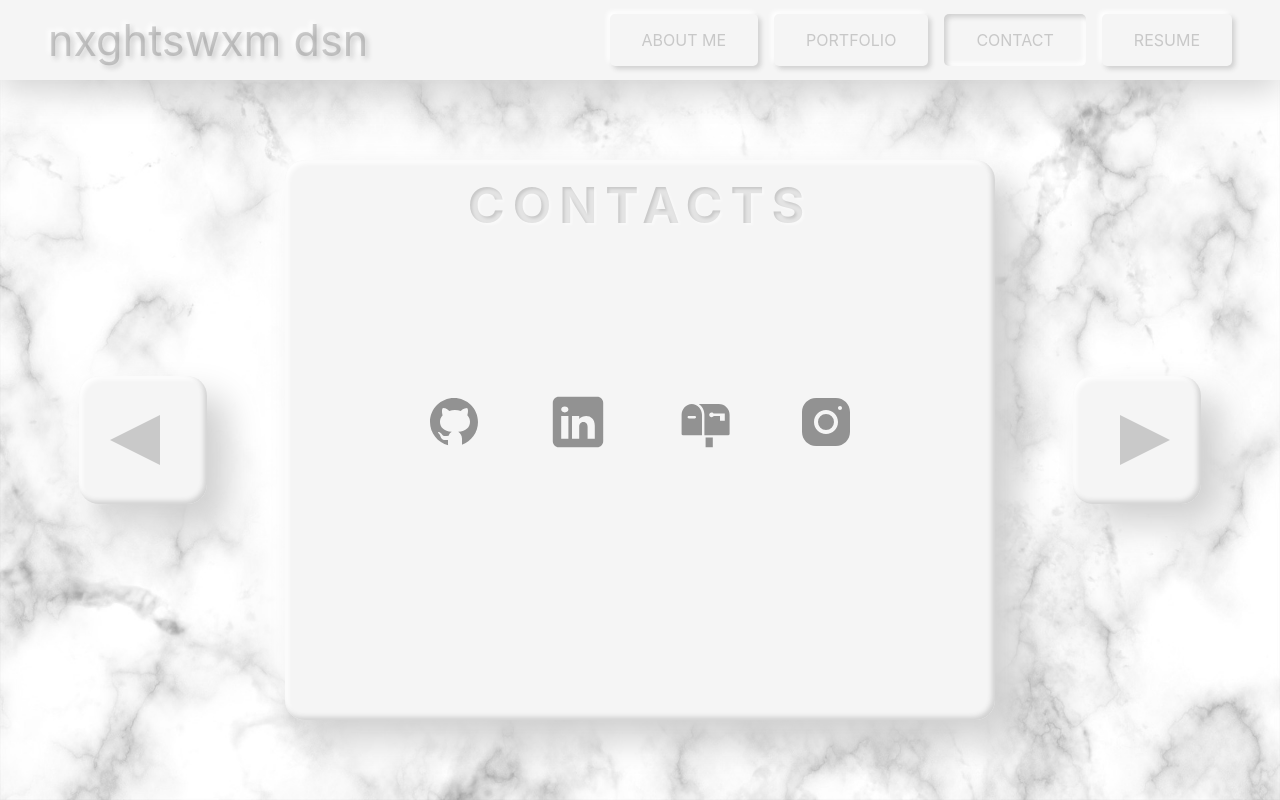
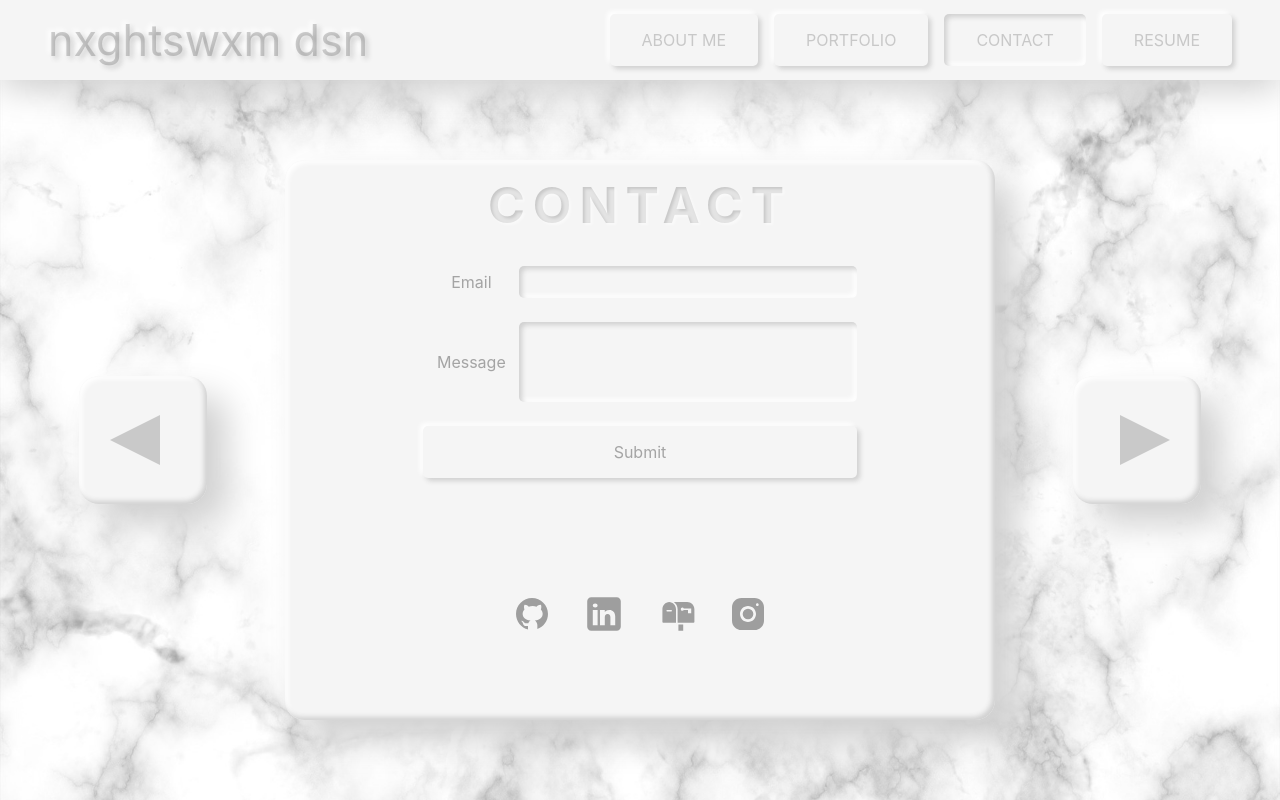
Before and after one commit to stevedusome/react-portfolio, a React (Create React App) app: page / in a window 1280 px wide. Both pictures are taken after a click on the element "CONTACT". Built offline with nearby package versions, Linux system fonts and the light colour scheme.

Commit message:
finished contact section

```diff
--- a/src/App.css
+++ b/src/App.css
@@ -83,6 +83,10 @@ button,
 textarea,
 select {
   font: inherit;
+}
+
+input, textarea {
+  color: #3e3e3e70;
 }
 
 body {
@@ -333,16 +337,92 @@ inset -3px -3px 5px #ffffff;
 .contact-div {
   margin: 0 auto;
   width: 100%;
-  height: 43vh;
   display: flex;
   align-items: center;
   justify-content: center;
 }
 
 .contact-icon-img {
-  width: 60px;
-  height: 60px;
-  opacity: 40%;
+  width: 40px;
+  height: 40px;
+  opacity: 35%;
+}
+
+.download-icon-img {
+  width: 120px;
+  height: 120px;
+  opacity: 35%;
+  margin-top: 60%;
+}
+
+
+.contact-form {
+  min-width: 70%;
+  min-height: 35vh;
+  display: flex;
+  flex-direction: column;
+  gap: 1.5em;
+  padding: 0em 2em;
+  font-size: 1em;
+  color: #3e3e3e70;
+}
+
+.email-label, .input-label {
+min-width: 6em;
+width: 20%;
+}
+
+.submit-btn {
+  padding: 1em;
+  border-radius: 5px;
+  background-color: #f5f5f5;
+  border: none;
+  box-shadow: 3px 3px 5px #d0d0d0,
+  -3px -3px 5px #ffffff;
+  color: #3e3e3e70;
+}
+
+.email-input, .message-input {
+  flex-grow: 1;
+  outline:none;
+  border: none;
+  box-shadow: inset 3px 3px 5px #d0d0d0,
+    inset -3px -3px 5px #ffffff;
+  border-radius: 5px;
+  background-color: #f5f5f5;
+
+}
+.email-input:focus, .email-input:hover, .message-input:focus, .message-input:hover {
+  outline:none;
+  border: none;
+}
+
+.email-input {
+  height: 2em;
+}
+
+.message-input {
+  min-height: 5em;
+  max-height: 6em;
+  padding: 0.3em;
+  resize: none;
+}
+
+.input-group {
+  display: flex;
+  flex-direction: row;
+  align-items: center;
+}
+
+.contact-parent {
+  width: 100%;
+  min-height: 50vh;
+  display:flex;
+  flex-direction: column;
+  justify-content: space-between;
+  align-items: center;
+  padding-top: 1em;
+
 }
 
 .download-icon-img {
@@ -352,7 +432,7 @@ inset -3px -3px 5px #ffffff;
 }
 
 .contact-icon {
-  padding: 2em;
+  padding: 1em;
 }
 
 @media screen and (max-width: 1050px) {
@@ -436,6 +516,14 @@ inset -3px -3px 5px #ffffff;
   font-size: 12px;
 }
 
+.input-group {
+  display: flex;
+  flex-direction: column;
+  align-items: center;
+}
+
+
+
 h3 {
   font-size: 30px;
 }
@@ -459,6 +547,7 @@ h3 {
   min-height: fit-content;
   border: none;
   gap: 1em;
+  padding: 0em 0em;
 }
 
 .iconwing p {
@@ -469,6 +558,10 @@ h3 {
   padding: 0.5em;
 }
 
+.bottombar {
+  margin: 0.5em auto 1.5em;
+}
+
 p {
   font-size: 12px;
 }
--- a/src/App.js
+++ b/src/App.js
@@ -9,7 +9,7 @@ import Background from './assets/marble.jpg';
 
 var sectionStyle = {
   backgroundImage: `url(${Background})`,
-  backgroundPosition: 'bottom',
+  backgroundPosition: 'center',
   backgroundSize: 'cover',
   backgroundRepeat: 'repeat'
 };
--- a/src/components/ContactPage.js
+++ b/src/components/ContactPage.js
@@ -6,7 +6,29 @@ import contacticon4 from '../assets/icons-instagram.svg'
 
 export default function ContactPage(){
     return (<div>
-        <h3>Contacts</h3>
+        <h3>Contact</h3>
+
+        <div className="contact-parent">
+
+        <form className="contact-form">
+            <div className="input-group">
+            <label className = "email-label"><p>Email</p></label>
+            <input className="email-input" type="text">
+            </input></div>
+
+            <div className="input-group">
+            <label className = "input-label"><p>Message</p></label>
+            <textarea className="message-input" type="text">
+
+            </textarea></div>
+
+            <input type="submit" className="submit-btn" value="Submit">
+            </input>
+
+        </form>
+
+
+
         <div className="contact-div">
 
         <div className="contact-icon">
@@ -33,7 +55,7 @@ export default function ContactPage(){
             </a>
         </div>
 
-        </div>
+        </div></div>
     </div>)
 
 
--- a/src/components/ResumePage.js
+++ b/src/components/ResumePage.js
@@ -11,7 +11,7 @@ export default function ResumePage (){
 
         <div className="download-icon">
            <a href={resume} download >
-                <img src={downloadicon} className="contact-icon-img" alt="Github" />
+                <img src={downloadicon} className="download-icon-img" alt="Github" />
             </a>
         </div>
         </div>
```
